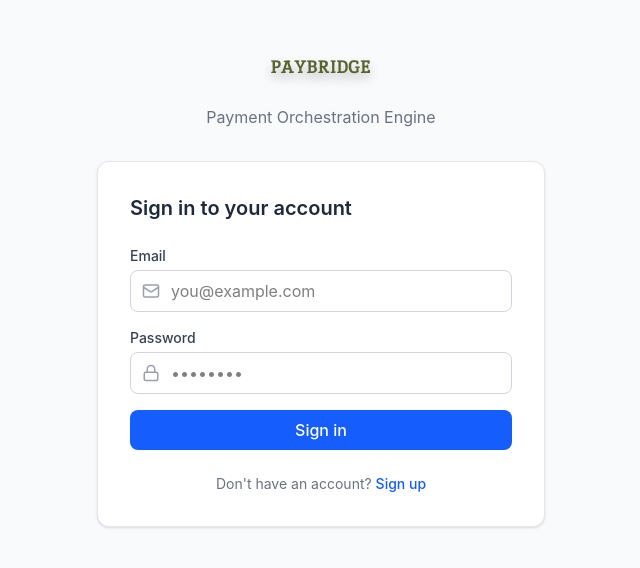
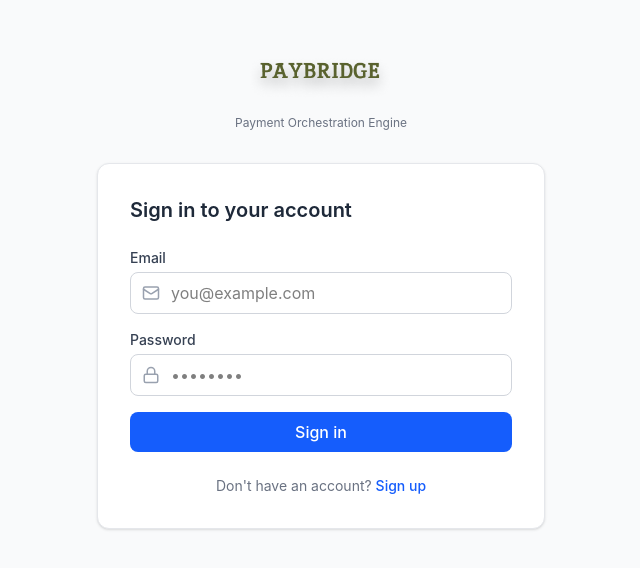
Before and after one commit to bshree11/paybridge, a React (Vite) app in the folder frontend/: page /login in a window 1280 px wide. Shown: the part 118-686 px from the top of the page, without its empty margins (319-959 px from the left). Built offline with nearby package versions, Linux system fonts and the light colour scheme.

Commit message:
Fix: logo

```diff
--- a/frontend/src/pages/Login.tsx
+++ b/frontend/src/pages/Login.tsx
@@ -71,8 +71,8 @@ export default function Login() {
         {/* Logo */}
         <div className="text-center mb-8">
           {/* <h1 className="text-3xl font-bold text-blue-600">PayBridge</h1> */}
-            <img src="navbar_logo.png" alt="PayBridge" className="h-15 mx-auto" />
-          <p className="text-gray-500 mt-2">Payment Orchestration Engine</p>
+            <img src="navbar_logo.png" alt="PayBridge" className="h-18 mx-auto" />
+          <p className="text-gray-500 mt-2 text-xs">Payment Orchestration Engine</p>
         </div>
 
         {/* Card */}
```
